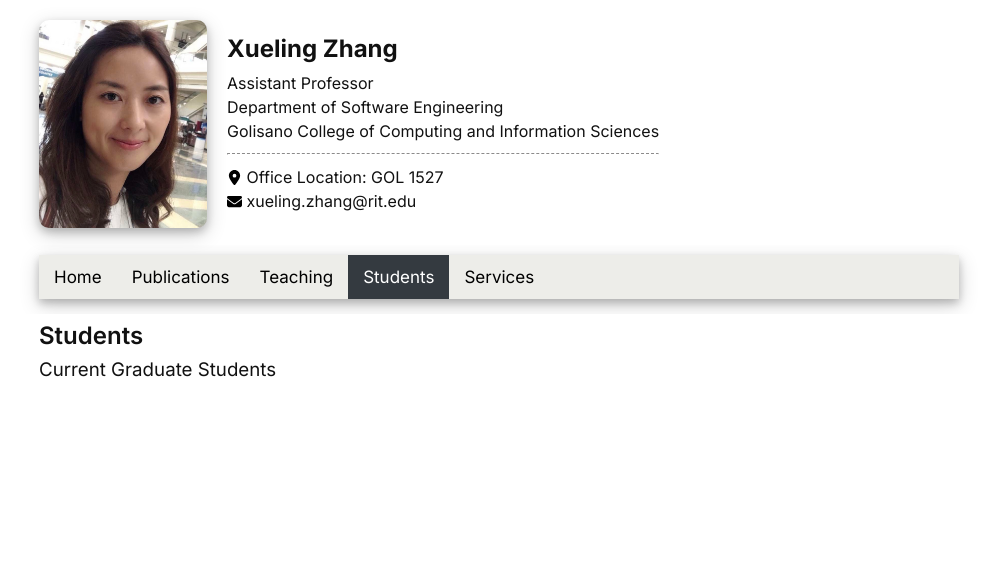
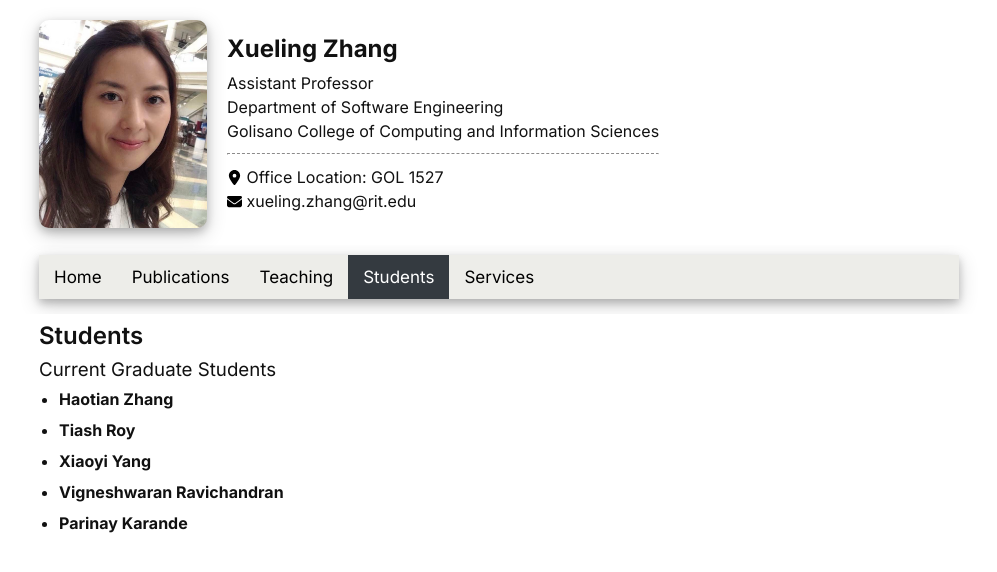
Before and after one commit to XuelingZ/XuelingZ.github.io, a Next.js app: page / in a window 1280 px wide. Both pictures are taken after a click on the link "Students". Shown: the top 572 px of the page, without its empty margins (141-1138 px from the left). Built offline with nearby package versions, Linux system fonts and the light colour scheme.

Commit message:
Update students.js

```diff
--- a/src/components/students.js
+++ b/src/components/students.js
@@ -14,18 +14,21 @@ export default function Students() {
 			<p className="stdp"><strong>Alan Romano</strong></p>
 			<p className="stdp"><strong>First-Author Publications:</strong> FSE&apos;23, WWW&apos;23, S&amp;P&apos;22, ASE&apos;21, ICSE&apos;21, ASE&apos;20, ASE&apos;20 Demo, ICSE&apos;20 Demo</p>
 			<p className="stdp"><strong>Awards:</strong> UB CSE Best Graduate Research Award (2021), Arthur A. Schomburg Fellowship (2018~2022)</p>
+		</li> */}
+
+
+		<li>
+			<p className="stdp"><strong>Haotian Zhang</strong></p>
 		</li>
 
 		<li>
-			<p className="stdp"><strong>Haotian Zhang</strong></p>
-		</li>}
+			<p className="stdp"><strong>Tiash Roy</strong></p>
+		</li>
 
-		<li>
-			<p className="stdp"><strong>Tiash Roy</strong></p>
-		</li>}
 		<li>
 			<p className="stdp"><strong>Xiaoyi Yang</strong></p>
 		</li>
+
 		<li>
 			<p className="stdp"><strong>Vigneshwaran Ravichandran</strong></p>
 		</li>
@@ -34,9 +37,10 @@ export default function Students() {
 			<p className="stdp"><strong>Parinay Karande</strong></p>
 		</li>
 
-		{/* <li>
+		{/* <l
 			<p className="stdp"><strong></strong></p>
 		</li> */}
+
 	  </ul>
   </div>
 </div>
```
